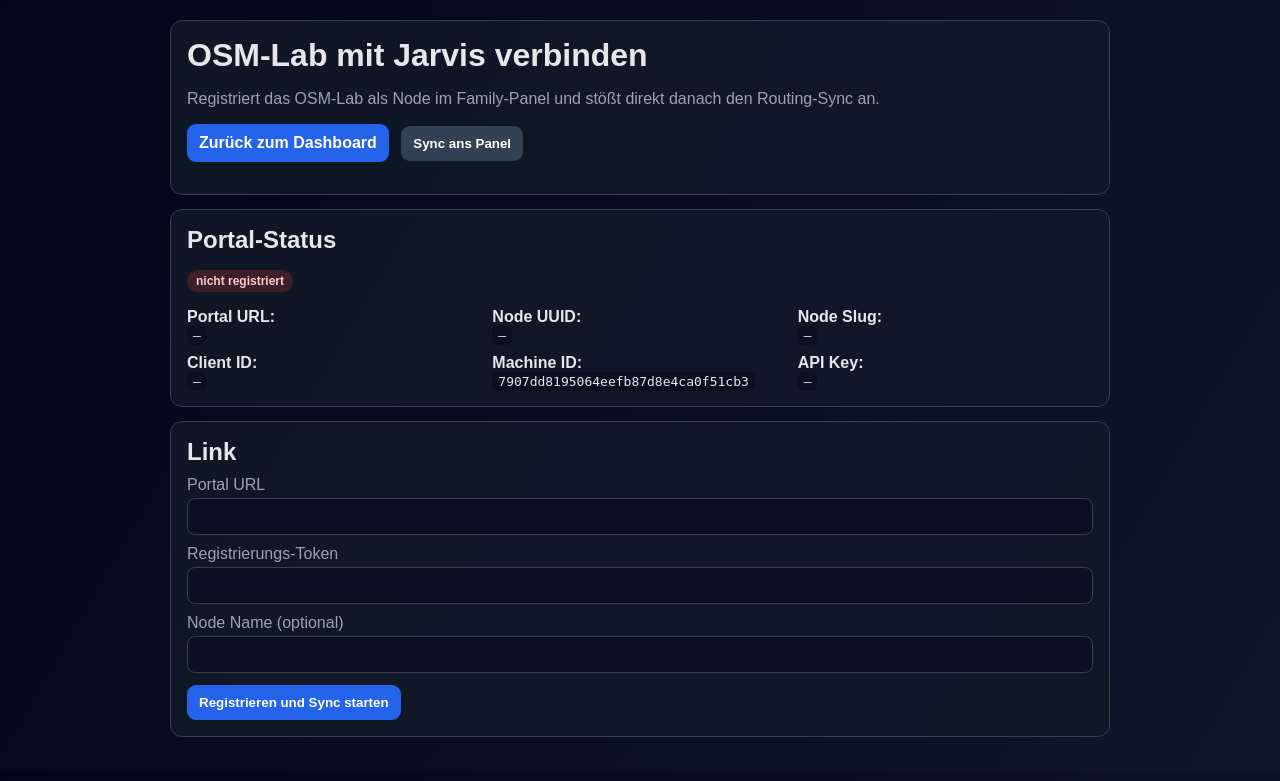
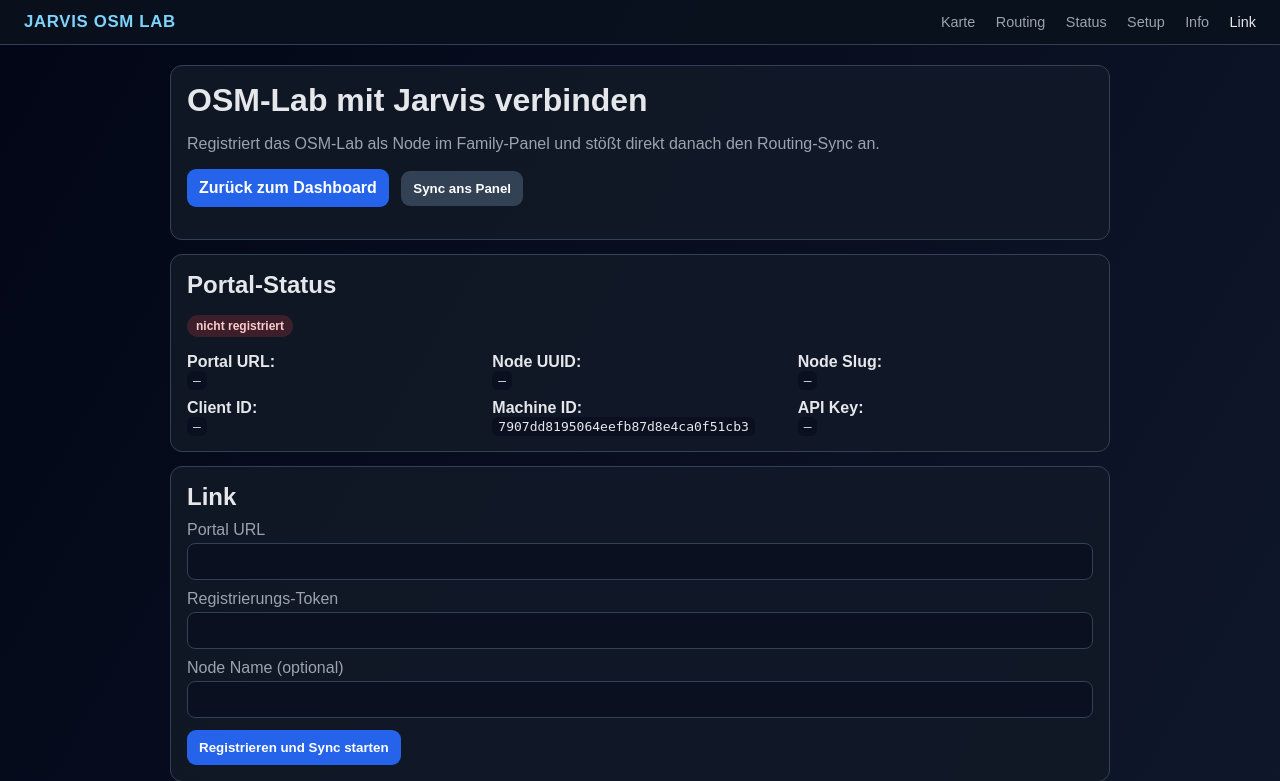
Before and after one commit to Joormann-Media/Joormann-Media-Jarvis-OSM-Lab, a Flask app: page /link in a window 1280 px wide. Shown: the top 781 px of the page. Before the commit the page ends 737 px from the top, so only its background shows below. Run offline with Flask 3, Linux system fonts and the light colour scheme.

Commit message:
Unify sticky header navigation across all OSM Lab pages

```diff
--- a/templates/index.html
+++ b/templates/index.html
@@ -38,6 +38,9 @@
       align-items: center;
       justify-content: space-between;
       backdrop-filter: blur(8px);
+      position: sticky;
+      top: 0;
+      z-index: 1000;
     }
     .navbar-brand {
       font-size: 1.05rem;
@@ -240,6 +243,8 @@
     <a class="nav-link d-inline" href="/route">Routing</a>
     <a class="nav-link d-inline" href="/status">Status</a>
     <a class="nav-link d-inline" href="/setup">Setup</a>
+    <a class="nav-link d-inline" href="/info">Info</a>
+    <a class="nav-link d-inline" href="/link">Link</a>
   </div>
 </nav>
 
--- a/templates/link.html
+++ b/templates/link.html
@@ -8,6 +8,10 @@
     :root { --bg:#0b1220; --panel:#111827; --text:#e5e7eb; --muted:#9ca3af; --line:#334155; --ok:#22c55e; --bad:#ef4444; --btn:#2563eb; }
     * { box-sizing: border-box; }
     body { margin:0; font-family: Arial, sans-serif; background: linear-gradient(120deg,#020617,#0f172a); color: var(--text); }
+    .navbar { background: rgba(10, 18, 30, .92); border-bottom: 1px solid var(--line); padding: .75rem 1.5rem; display: flex; align-items: center; justify-content: space-between; position: sticky; top: 0; z-index: 1000; }
+    .navbar-brand { font-size: 1.05rem; font-weight: 800; color: #7dd3fc; text-decoration: none; letter-spacing: .04em; text-transform: uppercase; }
+    .nav-link { color: var(--muted); text-decoration: none; font-size: .9rem; margin-left: 1rem; }
+    .nav-link:hover, .nav-link.active { color: var(--text); }
     .wrap { max-width: 980px; margin: 0 auto; padding: 20px; }
     .card { background: rgba(17,24,39,.92); border:1px solid var(--line); border-radius: 12px; padding: 16px; margin-bottom: 14px; }
     .row { display:grid; gap:10px; grid-template-columns: repeat(auto-fit, minmax(260px,1fr)); }
@@ -25,6 +29,17 @@
   </style>
 </head>
 <body>
+<nav class="navbar">
+  <a class="navbar-brand" href="/">Jarvis OSM Lab</a>
+  <div>
+    <a class="nav-link d-inline" href="/">Karte</a>
+    <a class="nav-link d-inline" href="/route">Routing</a>
+    <a class="nav-link d-inline" href="/status">Status</a>
+    <a class="nav-link d-inline" href="/setup">Setup</a>
+    <a class="nav-link d-inline" href="/info">Info</a>
+    <a class="nav-link d-inline active" href="/link">Link</a>
+  </div>
+</nav>
 <div class="wrap">
   <div class="card">
     <h1>OSM-Lab mit Jarvis verbinden</h1>
--- a/templates/route.html
+++ b/templates/route.html
@@ -37,6 +37,9 @@
       display: flex;
       align-items: center;
       justify-content: space-between;
+      position: sticky;
+      top: 0;
+      z-index: 1000;
     }
     .navbar-brand {
       color: var(--accent);
@@ -241,6 +244,8 @@
     <a class="nav-link d-inline active" href="/route">Routing</a>
     <a class="nav-link d-inline" href="/status">Status</a>
     <a class="nav-link d-inline" href="/setup">Setup</a>
+    <a class="nav-link d-inline" href="/info">Info</a>
+    <a class="nav-link d-inline" href="/link">Link</a>
   </div>
 </nav>
 
```
Also changed, not shown: templates/info.html (+15 -0 lines), templates/setup.html (+5 -2 lines), templates/status.html (+7 -4 lines).
